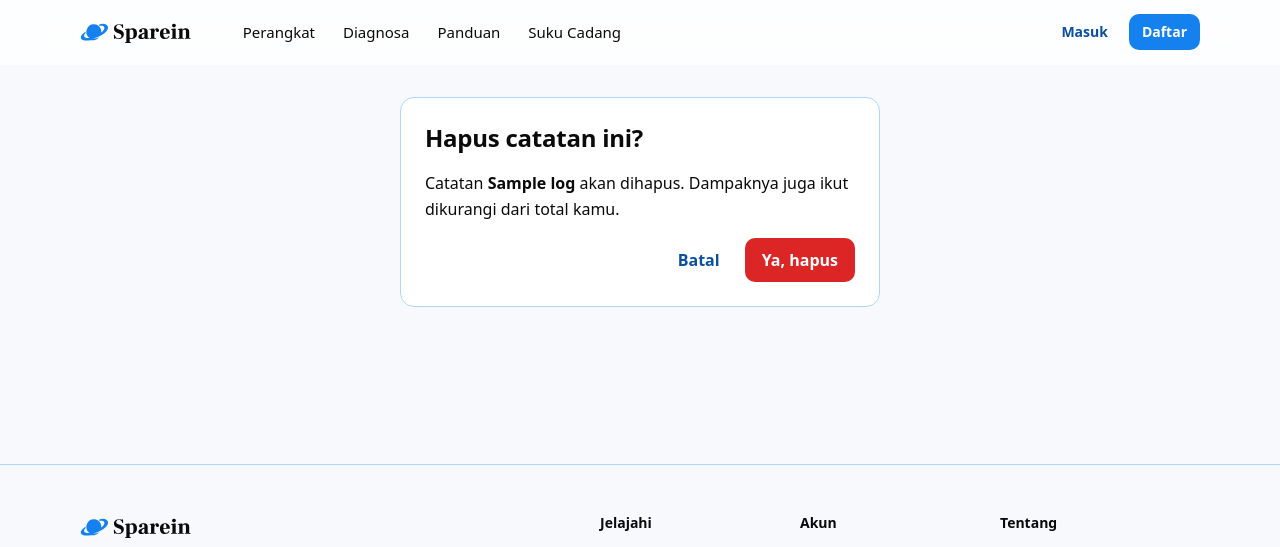
After one commit to Kelompok1-PBP/sparein, a Django app: template journal/templates/journal/confirm_delete.html in a window 1280 px wide. The commit adds this page. Shown: the top 547 px of the page. Run offline with Django 5.2, Linux system fonts and the light colour scheme; the template is opened without the code that fills it: most values are stand-ins (such as "Sample title", 1, 10 or a date in 2020).

Commit message:
feat(journal): redesign delete confirmation

```diff
--- a/journal/static/journal/form.css
+++ b/journal/static/journal/form.css
@@ -1,3 +1,5 @@
+/* Form catat dan ubah perbaikan */
+
 .form-page { max-width: 640px; margin-inline: auto; }
 .form-page h1 { margin: 0 0 16px; font-size: 32px; line-height: 40px; font-weight: 700; letter-spacing: -0.5px; }
 .form-page .alert { margin-bottom: 16px; }
@@ -38,3 +40,9 @@
   .form-actions { flex-direction: column-reverse; }
   .form-actions .btn { width: 100%; }
 }
+
+/* ---------- konfirmasi hapus ---------- */
+.form-page--narrow { max-width: 480px; padding: 24px; }
+.form-page--narrow:hover { border-color: var(--blue-200); }
+.form-page--narrow h1 { font-size: 24px; line-height: 32px; letter-spacing: -0.25px; }
+.confirm-text { margin: 0 0 8px; overflow-wrap: anywhere; }
--- /dev/null
+++ b/journal/templates/journal/confirm_delete.html
@@ -0,0 +1,14 @@
+{% extends 'journal/base.html' %}{% load static %}
+{% block title %}Hapus catatan · Sparein{% endblock %}
+{% block extra_css %}{{ block.super }}<link rel="stylesheet" href="{% static 'journal/form.css' %}">{% endblock %}
+{% block journal_content %}
+<div class="form-page form-page--narrow card">
+  <h1>Hapus catatan ini?</h1>
+  <p class="confirm-text">Catatan <strong>{{ log.title }}</strong> akan dihapus. Dampaknya juga ikut dikurangi dari total kamu.</p>
+  <form method="post" class="form-actions">
+    {% csrf_token %}
+    <a class="btn btn--ghost" href="{% url 'journal:detail' log.pk %}">Batal</a>
+    <button type="submit" class="btn btn--danger">Ya, hapus</button>
+  </form>
+</div>
+{% endblock %}
--- a/journal/views.py
+++ b/journal/views.py
@@ -232,9 +232,9 @@ def journal_delete(request, pk):
     log = get_object_or_404(logs_for(request.user), pk=pk)
     if request.method == "POST":
         log.delete()
-        messages.success(request, "Catatan perbaikan berhasil dihapus.")
+        messages.success(request, "Catatan dihapus.")
         return redirect("journal:list")
-    return render(request, "journal/delete.html", {"log": log})
+    return render(request, "journal/confirm_delete.html", {"log": log})
 
 
 @require_http_methods(["POST"])
```
Also changed, not shown: journal/templates/journal/delete.html (deleted, +0 -15 lines).
